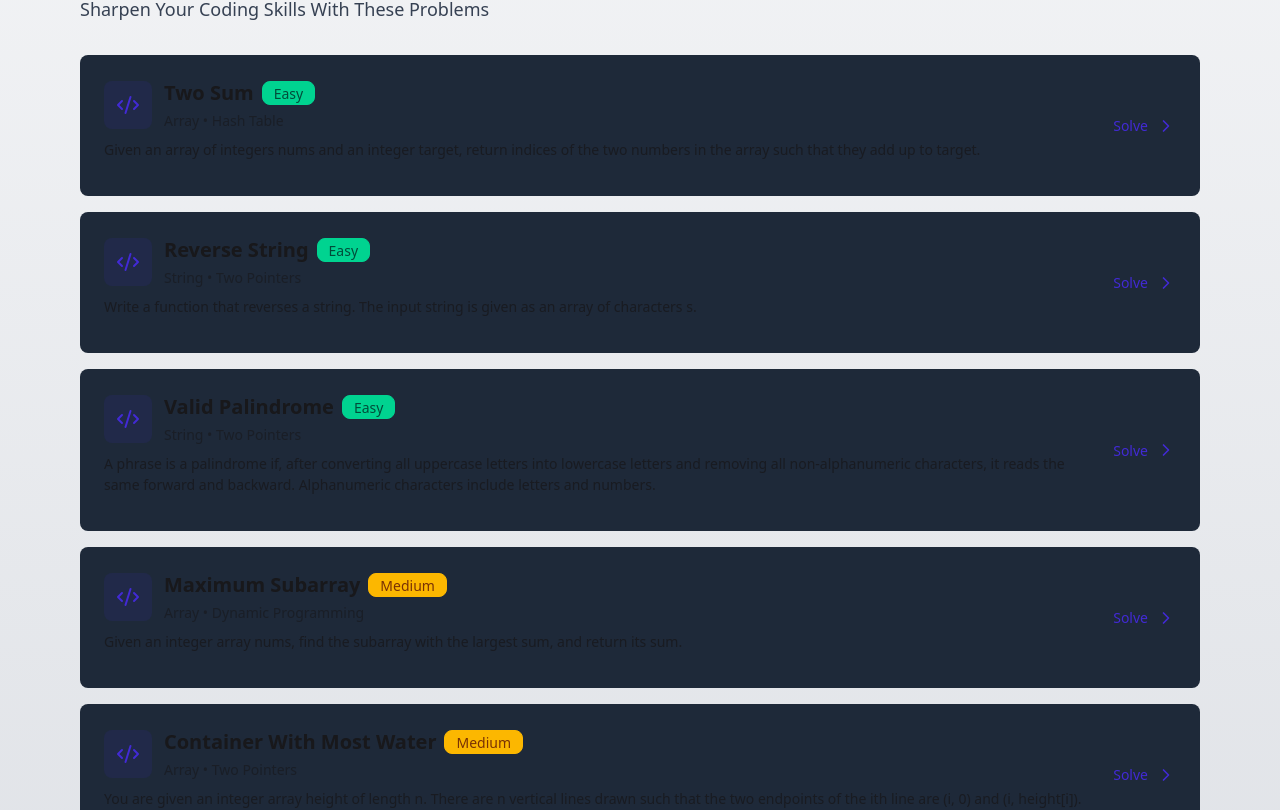
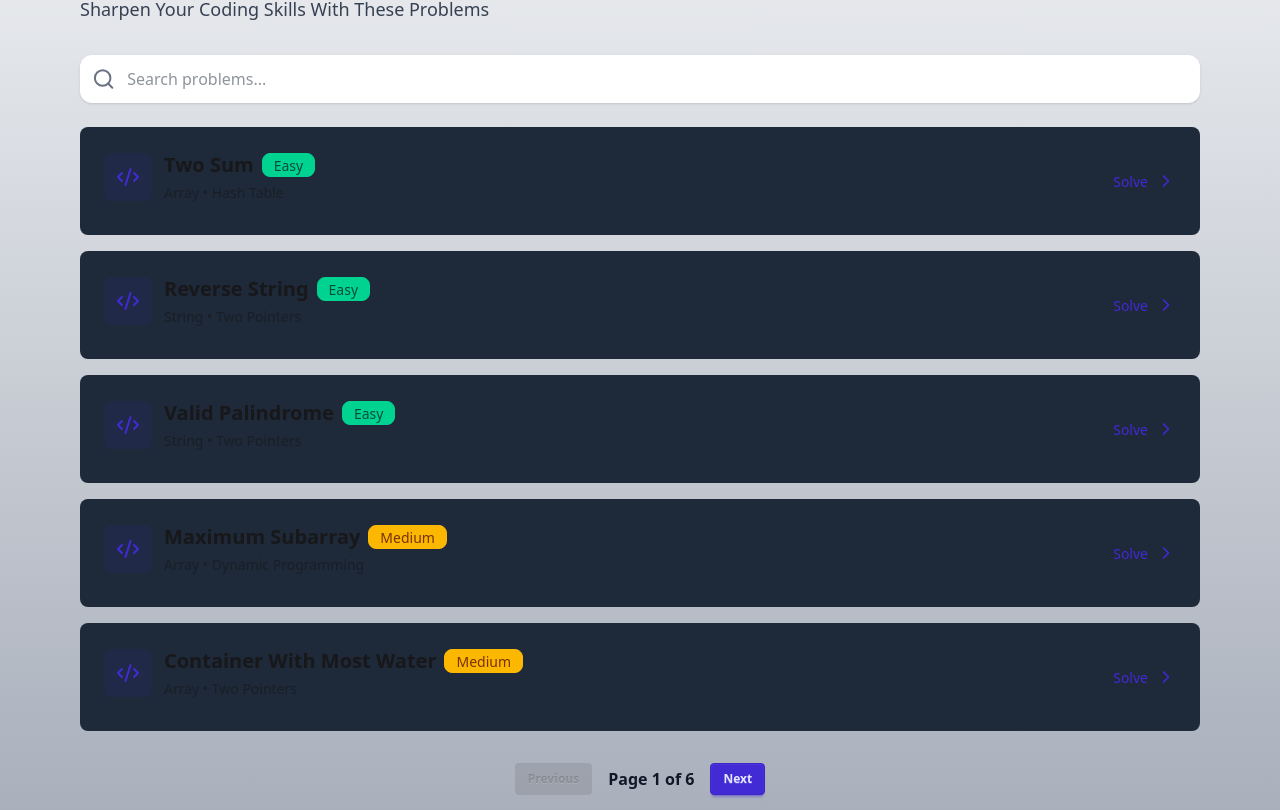
Before and after one commit to Abhijeetkv/Hire_Verse, a React (Vite) app in the folder frontend/: page /problems in a window 1280 px wide. Shown: the part 174-984 px from the top of the page. Built offline with nearby package versions, Linux system fonts and the light colour scheme; no server answers; sample sign-in values are in the browser's storage.

Commit message:
added more features to problems page like searchbar and pagination

```diff
--- a/frontend/src/pages/ProblemsPage.jsx
+++ b/frontend/src/pages/ProblemsPage.jsx
@@ -1,40 +1,101 @@
-import React from "react";
+import React, { useState, useMemo } from "react";
 import DashNavbar from "../components/DashNavbar";
-import { SignedIn, UserButton } from "@clerk/clerk-react";
-import toast from "react-hot-toast";
-import { ChevronRightIcon, Code2Icon } from "lucide-react";
+import { ChevronRightIcon, Code2Icon, SearchIcon } from "lucide-react";
 import { PROBLEMS } from "../data/problem.js";
 import { Link } from "react-router-dom";
 import { getDifficultyBadgeClass } from "../lib/utils.js";
 
+const ProblemsPage = () => {
+  const problems = Object.values(PROBLEMS);
 
-const ProblemsPage = () => {
-  const problems = Object.values(PROBLEMS)
+  const easyProblemsCount = problems.filter(p => p.difficulty === "Easy").length;
+  const mediumProblemsCount = problems.filter(p => p.difficulty === "Medium").length;
+  const hardProblemsCount = problems.filter(p => p.difficulty === "Hard").length;
 
-  const easyProblemsCount = problems.filter(problem => problem.difficulty === "Easy").length
-  const mediumProblemsCount = problems.filter(problem => problem.difficulty === "Medium").length
-  const hardProblemsCount = problems.filter(problem => problem.difficulty === "Hard").length
+  // --------------------------
+  // SEARCH STATE
+  // --------------------------
+  const [search, setSearch] = useState("");
+
+  // Filter problems based on search text
+  const filteredProblems = useMemo(() => {
+    return problems.filter((p) => {
+      const combined = `${p.title} ${p.category} ${p.difficulty}`.toLowerCase();
+      return combined.includes(search.toLowerCase());
+    });
+  }, [search, problems]);
+
+  // --------------------------
+  // PAGINATION LOGIC
+  // --------------------------
+  const ITEMS_PER_PAGE = 5;
+  const [currentPage, setCurrentPage] = useState(1);
+
+  const totalPages = Math.ceil(filteredProblems.length / ITEMS_PER_PAGE);
+
+  const indexOfLast = currentPage * ITEMS_PER_PAGE;
+  const indexOfFirst = indexOfLast - ITEMS_PER_PAGE;
+  const currentProblems = filteredProblems.slice(indexOfFirst, indexOfLast);
+
+  const goToNext = () => {
+    if (currentPage < totalPages) setCurrentPage(prev => prev + 1);
+  };
+
+  const goToPrev = () => {
+    if (currentPage > 1) setCurrentPage(prev => prev - 1);
+  };
+
+  // Reset to page 1 when searching
+  const handleSearch = (e) => {
+    setSearch(e.target.value);
+    setCurrentPage(1);
+  };
 
   return (
     <>
       <div className="min-h-screen bg-linear-to-b from-gray-100 to-gray-400">
         <DashNavbar />
+
         <div className="max-w-6xl mx-auto px-4 py-12">
+
           <div className="mb-8">
-            <h1 className="text-2xl sm:text-4xl font-bold mb-2 text-gray-800 ">
+            <h1 className="text-2xl sm:text-4xl font-bold mb-2 text-gray-800">
               Problems Page
             </h1>
-            <p className="text-gray-700 text-sm sm:text-lg">Sharpen Your Coding Skills With These Problems</p>
+            <p className="text-gray-700 text-sm sm:text-lg">
+              Sharpen Your Coding Skills With These Problems
+            </p>
           </div>
 
+          <div className="mb-6">
+            <div className="flex items-center bg-white rounded-xl shadow p-3 gap-3">
+              <SearchIcon className="text-gray-500" />
+              <input
+                type="text"
+                placeholder="Search problems..."
+                value={search}
+                onChange={handleSearch}
+                className="w-full outline-none text-gray-800"
+              />
+            </div>
+          </div>
+
+          {/* PROBLEMS LIST */}
           <div className="space-y-4">
-            {problems.map(problem => (
-              <Link key={problem.id} to={`/problem/${problem.id}`}
+            {currentProblems.length === 0 ? (
+              <p className="text-center text-gray-700 font-semibold py-6">
+                No problems found.
+              </p>
+            ) : (
+              currentProblems.map((problem) => (
+                <Link
+                  key={problem.id}
+                  to={`/problem/${problem.id}`}
                   className="card bg-gray-800 hover:scale-[1.01] transition-transform"
                 >
                   <div className="card-body">
                     <div className="flex items-center justify-between gap-4">
-                    {/* Left side */}
+
                       <div className="flex-1">
                         <div className="flex items-center gap-3 mb-2">
                           <div className="size-12 rounded-lg bg-primary/10 flex items-center justify-center">
@@ -42,7 +103,7 @@ const ProblemsPage = () => {
                           </div>
                           <div className="flex-1">
                             <div className="flex items-center gap-2 mb-1">
-                            <h2 className="text-xl font-bold">{problem.title}</h2>
+                              <h2 className="sm:text-xl font-bold">{problem.title}</h2>
                               <span className={`badge ${getDifficultyBadgeClass(problem.difficulty)}`}>
                                 {problem.difficulty}
                               </span>
@@ -50,9 +111,8 @@ const ProblemsPage = () => {
                             <p className="text-sm text-base-content/60">{problem.category}</p>
                           </div>
                         </div>
-                      <p className="text-base-content/80 mb-3">{problem.description.text}</p>
                       </div>
-                    {/* Right side */}
+
                       <div className="flex items-center gap-2 text-primary">
                         <span className="font-medium">Solve</span>
                         <ChevronRightIcon className="size-5" />
@@ -60,25 +120,54 @@ const ProblemsPage = () => {
                     </div>
                   </div>
                 </Link>
-            ))}
+              ))
+            )}
           </div>
 
-          {/* footer */}
+          {/* PAGINATION */}
+          {filteredProblems.length > 0 && (
+            <div className="flex justify-center items-center gap-4 mt-8">
+              <button
+                onClick={goToPrev}
+                disabled={currentPage === 1}
+                className="btn btn-sm btn-primary"
+              >
+                Previous
+              </button>
+
+              <span className="font-semibold text-gray-900">
+                Page {currentPage} of {totalPages}
+              </span>
+
+              <button
+                onClick={goToNext}
+                disabled={currentPage === totalPages}
+                className="btn btn-sm btn-primary"
+              >
+                Next
+              </button>
+            </div>
+          )}
+
           <div className="mt-12 card bg-gray-700 shadow-lg">
             <div className="card-body">
               <div className="stats stats-vertical sm:stats-horizontal">
+
                 <div className="stat">
                   <div className="stat-title">Total Problems</div>
                   <div className="stat-value text-primary">{problems.length}</div>
                 </div>
+
                 <div className="stat">
                   <div className="stat-title">Easy</div>
                   <div className="stat-value text-success">{easyProblemsCount}</div>
                 </div>
+
                 <div className="stat">
                   <div className="stat-title">Medium</div>
                   <div className="stat-value text-warning">{mediumProblemsCount}</div>
                 </div>
+
                 <div className="stat">
                   <div className="stat-title">Hard</div>
                   <div className="stat-value text-error">{hardProblemsCount}</div>
@@ -87,6 +176,7 @@ const ProblemsPage = () => {
               </div>
             </div>
           </div>
+
         </div>
       </div>
     </>
```
Lines whose indentation alone changed are shown as unchanged.
